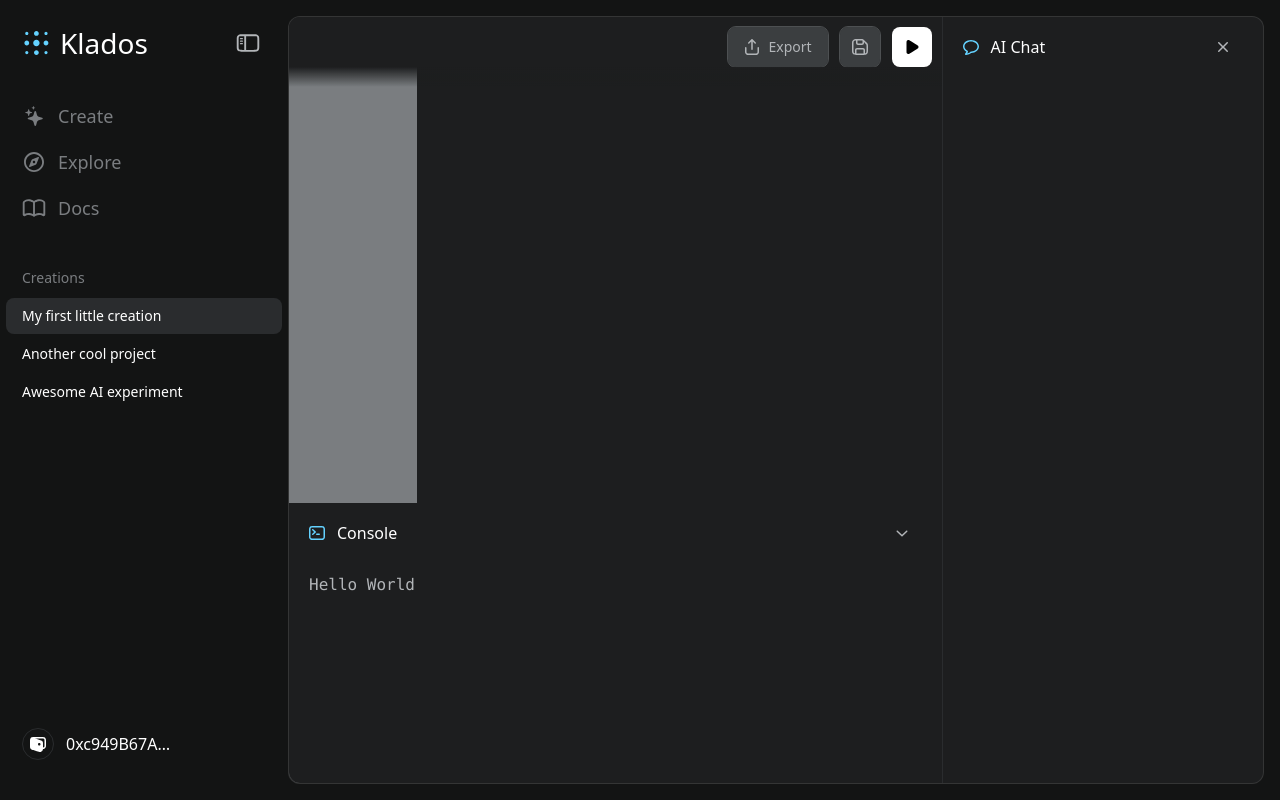
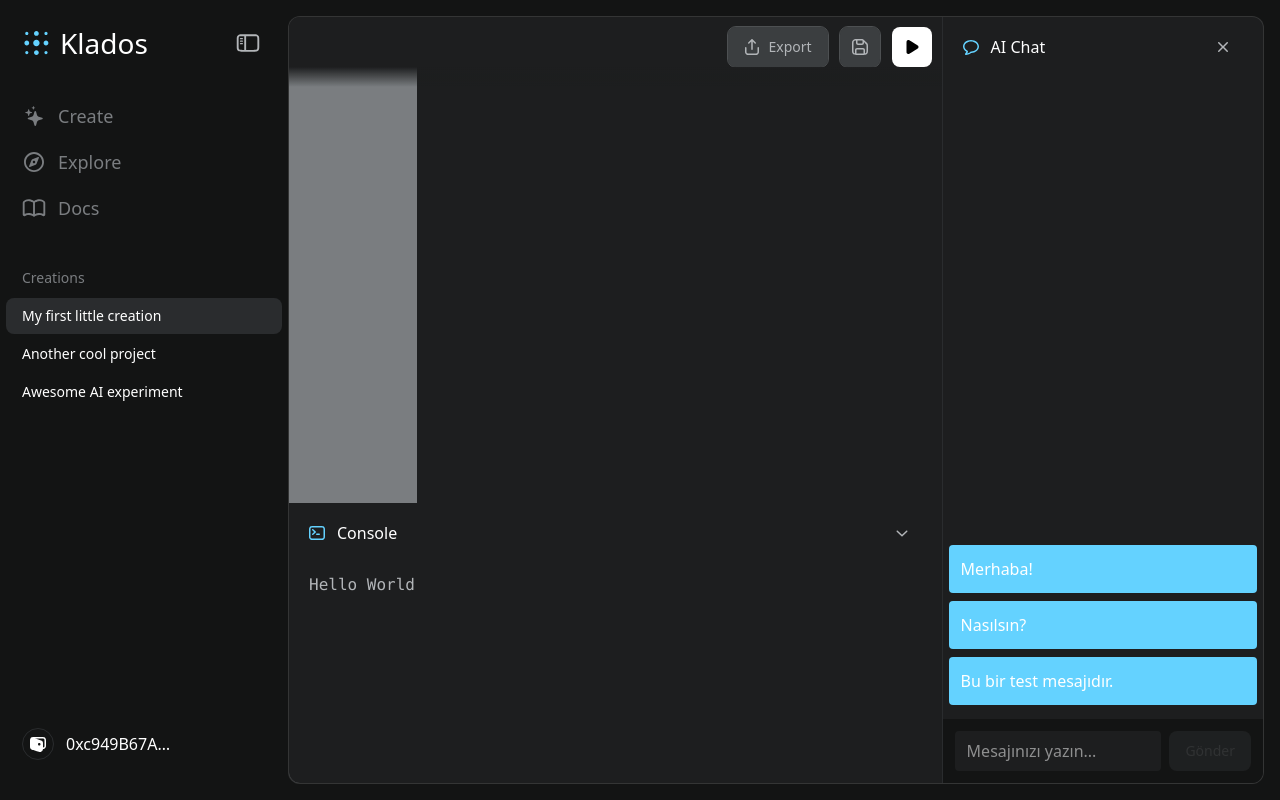
Before and after one commit to for-ethglobal-rename-later/web, a Next.js app: page /app/c/1 in a window 1280 px wide. Built offline with nearby package versions, Linux system fonts and the light colour scheme.

Commit message:
add: AI chat basics

```diff
--- /dev/null
+++ b/src/app/api/aichat/route.ts
@@ -0,0 +1,8 @@
+import { NextRequest, NextResponse } from 'next/server';
+
+export async function POST(req: NextRequest) {
+  const { message } = await req.json();
+  const reply = 'Bu otomatik bir yanıttır. Tüm mesajlara aynı yanıt gönderilmektedir.';
+  await new Promise((resolve) => setTimeout(resolve, 500));
+  return NextResponse.json({ reply });
+}
--- a/src/components/UI/Button.tsx
+++ b/src/components/UI/Button.tsx
@@ -9,9 +9,10 @@ interface ButtonProps {
   className?: string;
   external?: boolean;
   disabled?: boolean;
+  type?: 'button' | 'submit' | 'reset';
 }
 
-const Button = ({ children, href, onClick, size = 'md', variant = 'primary', className = '', external = false, disabled = false, ...props }: ButtonProps) => {
+const Button = ({ children, href, onClick, size = 'md', variant = 'primary', className = '', external = false, disabled = false, type = 'button', ...props }: ButtonProps) => {
   const baseStyles = 'flex items-center justify-center gap-2 capitalize transition duration-200 ease-out active:scale-[0.98] select-none tracking-none font-medium cursor-pointer';
 
   const sizeStyles = {
@@ -39,7 +40,7 @@ const Button = ({ children, href, onClick, size = 'md', variant = 'primary', cla
   }
 
   return (
-    <button onClick={disabled ? undefined : onClick} className={combinedStyles} disabled={disabled} {...props}>
+    <button onClick={disabled ? undefined : onClick} type={type} className={combinedStyles} disabled={disabled} {...props}>
       {children}
     </button>
   );
--- /dev/null
+++ b/src/components/app/Editor/AIChat/ChatInput.tsx
@@ -0,0 +1,30 @@
+import { useState } from 'react';
+import Button from '@/components/UI/Button';
+
+interface ChatInputProps {
+  onSendMessage: (message: string) => void;
+  isLoading: boolean;
+}
+
+const ChatInput = ({ onSendMessage, isLoading }: ChatInputProps) => {
+  const [inputText, setInputText] = useState('');
+
+  const handleSubmit = (e: React.FormEvent) => {
+    e.preventDefault();
+    if (inputText.trim() && !isLoading) {
+      onSendMessage(inputText);
+      setInputText('');
+    }
+  };
+
+  return (
+    <form onSubmit={handleSubmit} className='flex w-full flex-none items-center justify-between gap-2 bg-neutral-800 p-3'>
+      <input type='text' value={inputText} onChange={(e) => setInputText(e.target.value)} placeholder='Mesajınızı yazın...' className='w-full flex-1 rounded bg-neutral-700 px-3 py-2 text-white' disabled={isLoading} />
+      <Button type='submit' disabled={isLoading || !inputText.trim()} className='rounded bg-blue-500 px-4 py-2 text-white disabled:bg-blue-800 disabled:opacity-50'>
+        {isLoading ? 'Gönderiliyor...' : 'Gönder'}
+      </Button>
+    </form>
+  );
+};
+
+export default ChatInput;
--- /dev/null
+++ b/src/components/app/Editor/AIChat/ChatMessages.tsx
@@ -0,0 +1,50 @@
+import { useEffect, useRef, useState } from 'react';
+
+interface Message {
+  id: string;
+  text: string;
+  sender: 'user' | 'ai';
+}
+
+interface ChatMessagesProps {
+  messages: Message[];
+}
+
+const ChatMessages = ({ messages }: ChatMessagesProps) => {
+  const chatRef = useRef<HTMLDivElement>(null);
+  const [isUserAtBottom, setIsUserAtBottom] = useState(true);
+
+  const scrollToBottom = () => {
+    if (chatRef.current) {
+      chatRef.current.scrollTo({ top: chatRef.current.scrollHeight, behavior: 'smooth' });
+    }
+  };
+
+  useEffect(() => {
+    scrollToBottom();
+  }, []);
+
+  useEffect(() => {
+    if (isUserAtBottom) {
+      scrollToBottom();
+    }
+  }, [messages]);
+
+  const handleScroll = () => {
+    if (!chatRef.current) return;
+    const { scrollTop, scrollHeight, clientHeight } = chatRef.current;
+    setIsUserAtBottom(scrollHeight - scrollTop <= clientHeight + 10);
+  };
+
+  return (
+    <div ref={chatRef} onScroll={handleScroll} className='flex h-full w-full flex-col overflow-y-scroll p-1.5'>
+      {messages.map((msg) => (
+        <div key={msg.id} className={`mb-2 flex w-full items-center rounded p-3 text-white first:mt-auto ${msg.sender === 'ai' ? 'bg-blue-900' : 'ml-auto bg-green-900'}`}>
+          {msg.text}
+        </div>
+      ))}
+    </div>
+  );
+};
+
+export default ChatMessages;
--- a/src/components/app/Editor/AIChat/index.tsx
+++ b/src/components/app/Editor/AIChat/index.tsx
@@ -1,3 +1,4 @@
+import { useState } from 'react';
 import { useEditor } from '../index';
 import { motion } from 'motion/react';
 
@@ -6,36 +7,78 @@ import IconXmark from '@/../public/icons/xmark.svg';
 
 import Button from '@/components/UI/Button';
 
-const Index = () => {
+import ChatMessages from './ChatMessages';
+import ChatInput from './ChatInput';
+
+interface Message {
+  id: string;
+  text: string;
+  sender: 'user' | 'ai';
+}
+
+const index = () => {
   const { isChatOpen, toggleChat } = useEditor();
+  const [messages, setMessages] = useState<Message[]>([
+    { id: '1', text: 'Merhaba!', sender: 'ai' },
+    { id: '2', text: 'Nasılsın?', sender: 'ai' },
+    { id: '3', text: 'Bu bir test mesajıdır.', sender: 'ai' },
+  ]);
+  const [isLoading, setIsLoading] = useState(false);
+
+  const sendMessage = async (text: string) => {
+    if (!text.trim()) return;
+
+    const userMessage: Message = {
+      id: Date.now().toString(),
+      text: text,
+      sender: 'user',
+    };
+
+    setMessages((prev) => [...prev, userMessage]);
+    setIsLoading(true);
+
+    try {
+      const response = await fetch('/api/aichat', {
+        method: 'POST',
+        headers: {
+          'Content-Type': 'application/json',
+        },
+        body: JSON.stringify({ message: text }),
+      });
+
+      const data = await response.json();
+
+      const aiMessage: Message = {
+        id: (Date.now() + 1).toString(),
+        text: data.reply,
+        sender: 'ai',
+      };
+
+      setMessages((prev) => [...prev, aiMessage]);
+    } catch (error) {
+      console.error('Error sending message:', error);
+    } finally {
+      setIsLoading(false);
+    }
+  };
 
   return (
     <>
-      <motion.div
-        initial={{ width: '33%' }}
-        animate={{
-          width: isChatOpen ? '33%' : '0',
-        }}
-        transition={{ duration: 0.2, ease: 'easeOut' }}
-        className='flex-none'
-      />
-      <motion.div
-        initial={{ translateX: 0 }}
-        animate={{
-          translateX: isChatOpen ? 0 : '100%',
-        }}
-        transition={{ duration: 0.2, ease: 'easeOut' }}
-        className='absolute right-0 h-full w-[33%] justify-between'
-      >
-        <div className={'relative h-full w-full border-l border-neutral-600'}>
-          <div className={'flex w-full items-center justify-between gap-4 px-5 pt-2.5'}>
-            <div className={'flex items-center gap-3 [&>svg]:text-blue-900'}>
+      <motion.div initial={{ width: '33%' }} animate={{ width: isChatOpen ? '33%' : '0' }} transition={{ duration: 0.2, ease: 'easeOut' }} className='flex-none' />
+      <motion.div initial={{ translateX: 0 }} animate={{ translateX: isChatOpen ? 0 : '100%' }} transition={{ duration: 0.2, ease: 'easeOut' }} className='absolute right-0 h-full w-[33%] justify-between'>
+        <div className='relative flex h-full w-full flex-col border-l border-neutral-600'>
+          <div className='flex w-full items-center justify-between gap-4 px-5 pt-2.5'>
+            <div className='flex items-center gap-3 [&>svg]:text-blue-900'>
               <IconChat />
               <p>AI Chat</p>
             </div>
-            <Button onClick={toggleChat} size={'Icon'} variant={'plain'}>
+            <Button onClick={toggleChat} size='Icon' variant='plain'>
               <IconXmark />
             </Button>
+          </div>
+          <div className='flex h-[calc(100%-50px)] w-full flex-col'>
+            <ChatMessages messages={messages} />
+            <ChatInput onSendMessage={sendMessage} isLoading={isLoading} />
           </div>
         </div>
       </motion.div>
@@ -43,4 +86,4 @@ const Index = () => {
   );
 };
 
-export default Index;
+export default index;
```
